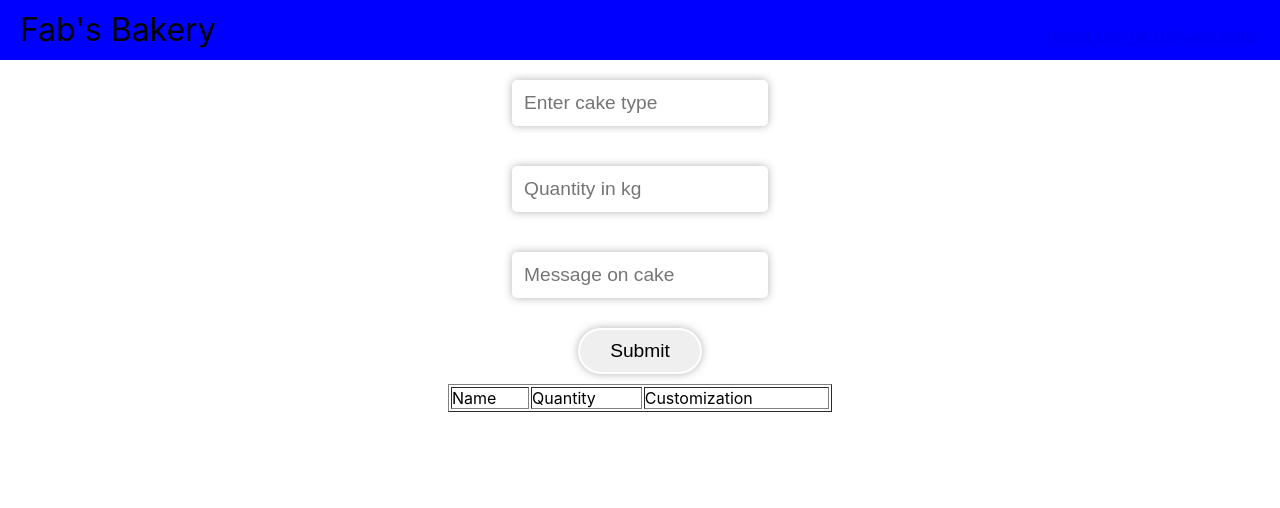
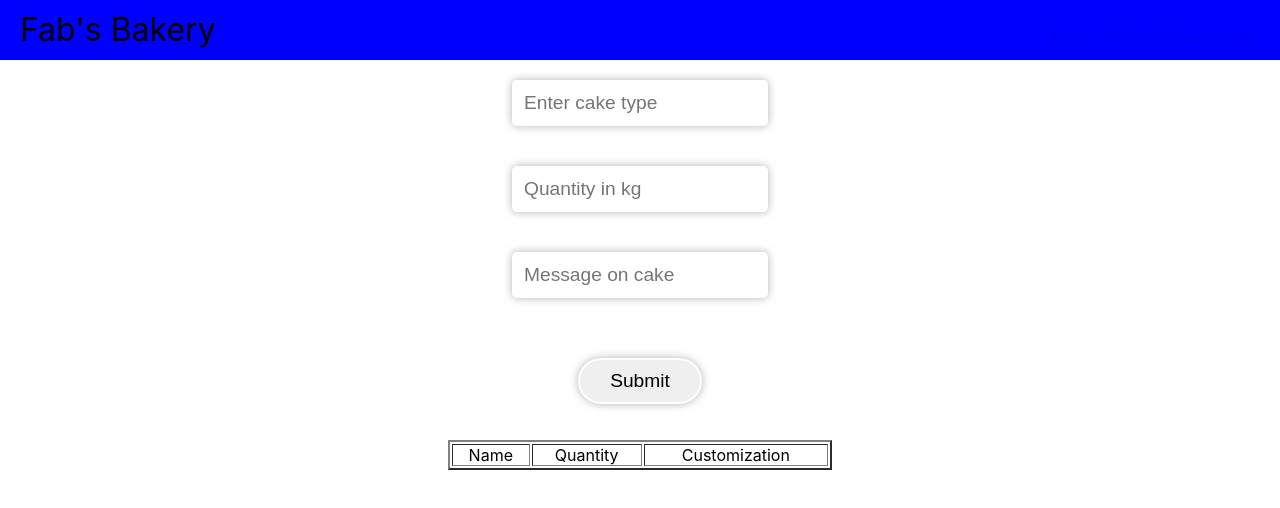
Before and after one commit to Sharonah8/Fab-Delicacies-Bakery, a React (Create React App) app: page /orderCake in a window 1280 px wide. Shown: the top 508 px of the page. Built offline with nearby package versions, Linux system fonts and the light colour scheme.

Commit message:
Post order data on table

```diff
--- a/src/App.css
+++ b/src/App.css
@@ -219,6 +219,7 @@ input:invalid[focused="true"] ~ span{
   width: auto;
   padding: 10px 30px;
   margin: 10px;
+  margin-top: 40px;
   border: 2px solid white;
   font-size: 1.2rem;
   box-shadow: 0px 0px 8px rgba(67, 65, 65, .4);
@@ -228,4 +229,9 @@ input:invalid[focused="true"] ~ span{
 
 table{
   width: 30%;
+  margin-top: 2%;
 }
+
+td,th{
+  text-align: center;
+}
--- a/src/components/OrderCake.js
+++ b/src/components/OrderCake.js
@@ -51,11 +51,11 @@ function OrderCake() {
         placeholder="Message on cake"
       />
 
-      <button className="form-btn" onClick={handleChang2}>
+      <button className="form-btn" onClick={handleChang}>
         Submit
       </button>
 
-      <table border={1} cellPadding={10}>
+      <table border={2} cellPadding={10}>
         <tbody>
           <tr>
             <td>Name</td>
@@ -64,7 +64,7 @@ function OrderCake() {
           </tr>
           {inputarr.map((info, ind) => {
             return (
-              <tr>
+              <tr key={ind}>
                 <td>{info.name}</td>
                 <td>{info.quantity}</td>
                 <td>{info.comment}</td>
```
